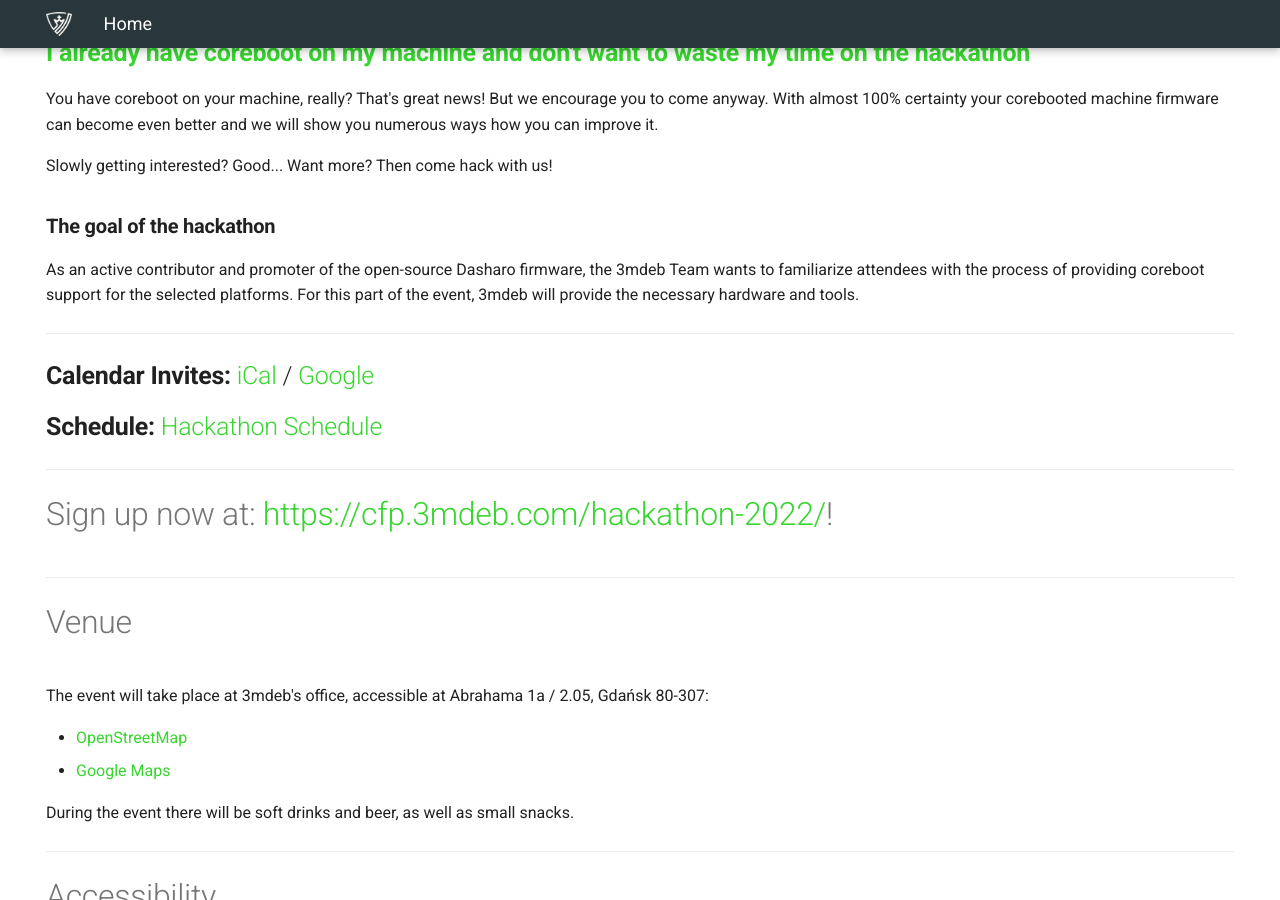
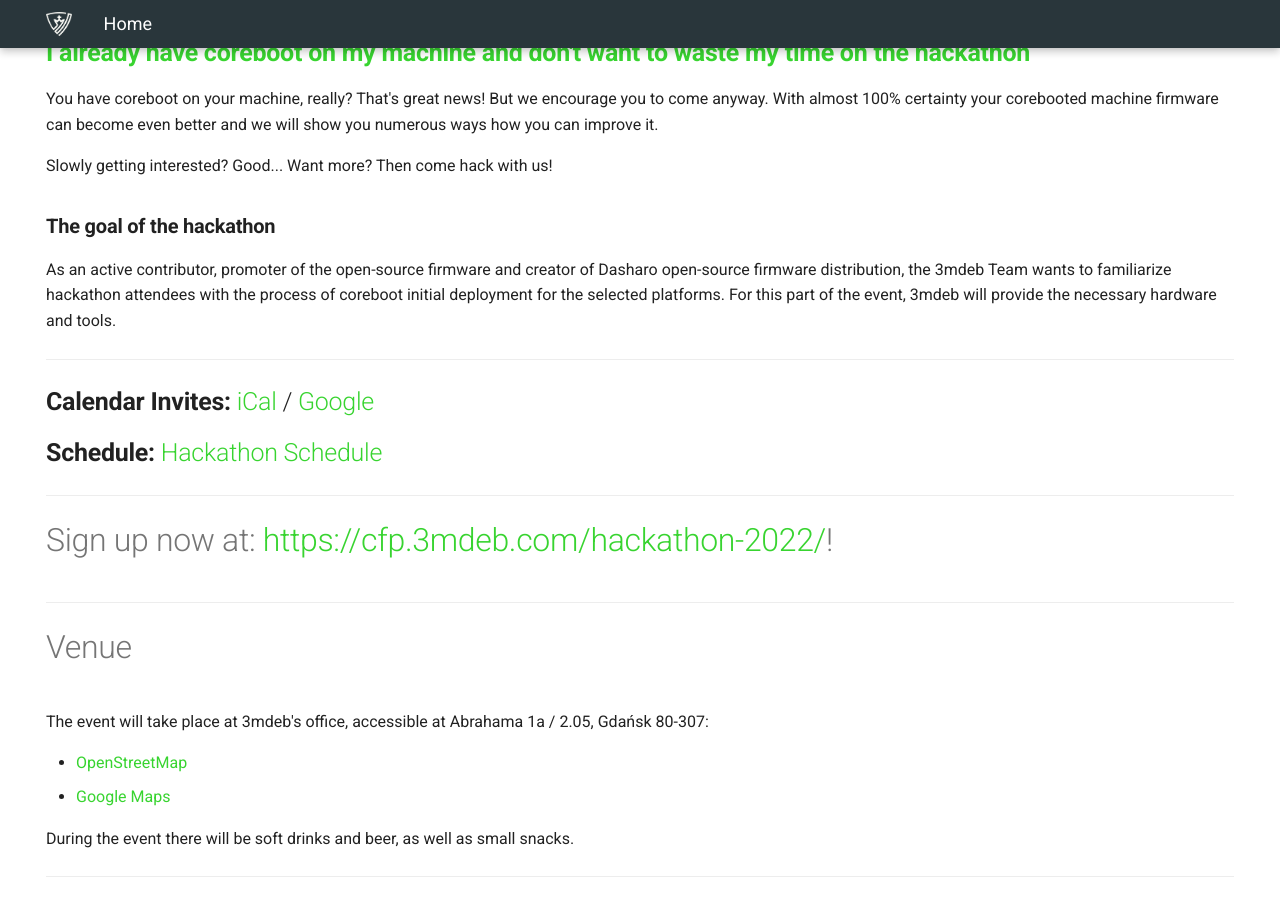
Before and after one commit to Dasharo/vpub, an MkDocs documentation site: the page built from docs/index.md, in a window 1280 px wide and 900 px high, scrolled down 1302 px. Built offline with MkDocs 1.6.1 and Material for MkDocs 9.7.7, drawn with Linux system fonts in a browser that asks for light colours.

Commit message:
docs/index.md: improve hackathon goal
Signed-off-by: Piotr Król <piotr.krol@3mdeb.com>

```diff
--- a/docs/index.md
+++ b/docs/index.md
@@ -61,10 +61,11 @@
   <b>The goal of the hackathon</b>
 </h3>
 
-As an active contributor and promoter of the open-source Dasharo firmware, the
-3mdeb Team wants to familiarize attendees with the process of providing
-coreboot support for the selected platforms. For this part of the event, 3mdeb
-will provide the necessary hardware and tools.
+As an active contributor, promoter of the open-source firmware and creator of
+Dasharo open-source firmware distribution, the 3mdeb Team wants to familiarize
+hackathon attendees with the process of coreboot initial deployment for the
+selected platforms. For this part of the event, 3mdeb will provide the
+necessary hardware and tools.
 
 ---
 
```
